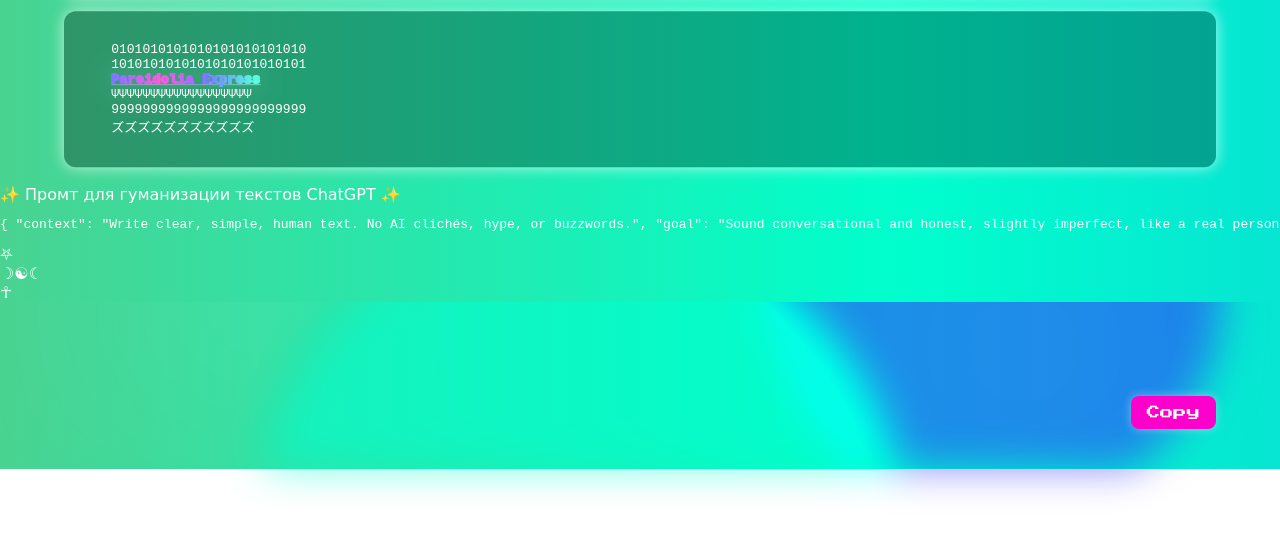
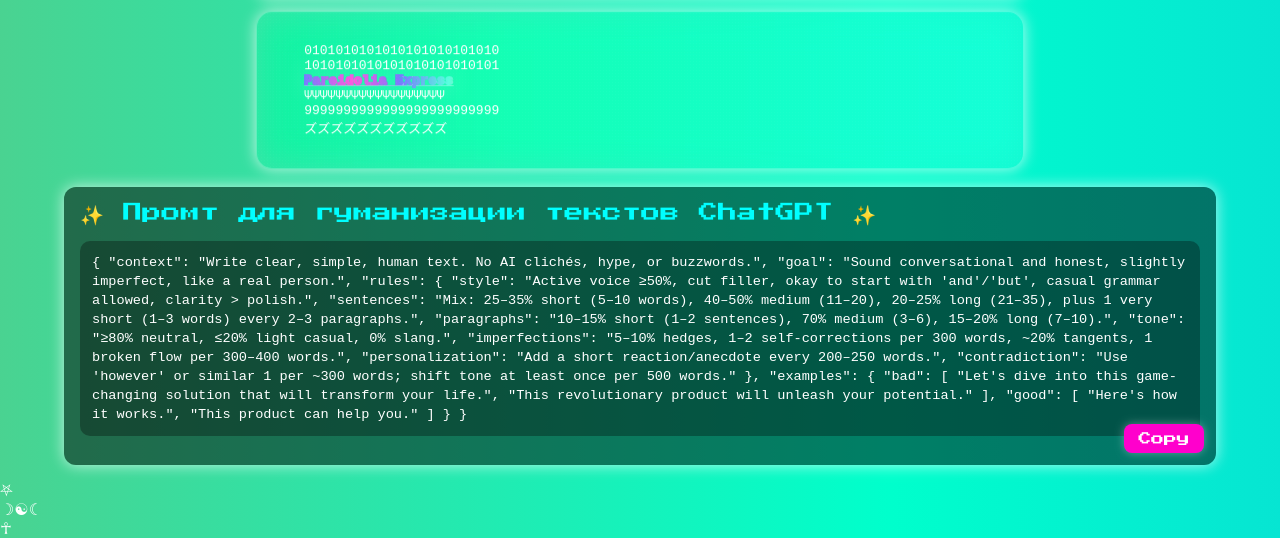
Before and after one commit to 5k1720/5k1720.github.io, a plain HTML site: page index.html in a window 1280 px wide. Shown: the part 331-869 px from the top of the page. Before the commit the page ends 800 px from the top, so only its background shows below. Drawn offline with Linux system fonts and the light colour scheme; a web font is replaced by a local one.

Commit message:
Update style.css

```diff
--- a/style.css
+++ b/style.css
@@ -2,49 +2,92 @@
 
 *,*::before,*::after{box-sizing:border-box}
 :root,html,body{width:100%;max-width:100%;overflow-x:hidden}
-html,body{margin:0;padding:0;color:#fff;font-family:'Rubik Glitch',cursive;
-background:linear-gradient(270deg,#ff00cc,#3333ff,#00ffcc,#ff6600,#ff0000,#00ff99);
-background-size:1200% 1200%;animation:bg-shift 8s ease infinite}
-
+html,body{
+  margin:0;padding:0;color:#fff;font-family:'Rubik Glitch',cursive;
+  background:linear-gradient(270deg,#ff00cc,#3333ff,#00ffcc,#ff6600,#ff0000,#00ff99);
+  background-size:1200% 1200%;animation:bg-shift 8s ease infinite
+}
 @keyframes bg-shift{0%{background-position:0% 50%}50%{background-position:100% 50%}100%{background-position:0% 50%}}
 
-h1{font-family:'Monoton',cursive;text-align:center;font-size:4rem;margin:2rem 0;
-text-shadow:0 0 5px #fff,0 0 20px #ff00cc,0 0 40px #ff00cc;
-animation:flicker 3s infinite alternate,spinScale 10s linear infinite}
+h1{
+  font-family:'Monoton',cursive;text-align:center;font-size:4rem;margin:2rem 0;
+  text-shadow:0 0 5px #fff,0 0 20px #ff00cc,0 0 40px #ff00cc;
+  animation:flicker 3s infinite alternate,spinScale 10s linear infinite
+}
 @keyframes flicker{0%,18%,22%,25%,53%,57%,100%{opacity:1}20%,24%,55%{opacity:.3}}
 @keyframes spinScale{0%{transform:rotate(0) scale(1)}50%{transform:rotate(180deg) scale(1.1)}100%{transform:rotate(360deg) scale(1)}}
 
-.chaos{font-family:'Press Start 2P',monospace;padding:1rem;border-radius:12px;background:rgba(0,0,0,.3);
-margin:1rem auto;max-width:90%;box-shadow:0 0 15px rgba(255,255,255,.7);animation:pulse 2s infinite ease-in-out,wobble 5s infinite}
+.chaos{
+  font-family:'Press Start 2P',monospace;padding:1rem;border-radius:12px;background:rgba(0,0,0,.3);
+  margin:1rem auto;max-width:90%;box-shadow:0 0 15px rgba(255,255,255,.7);
+  animation:pulse 2s infinite ease-in-out,wobble 5s infinite
+}
 @keyframes pulse{0%,100%{transform:scale(1)}50%{transform:scale(1.05)}}
 @keyframes wobble{0%,100%{transform:rotate(0)}25%{transform:rotate(3deg)}75%{transform:rotate(-3deg)}}
+@media (min-width:992px){.chaos{max-width:60%}}
 
 .rainbow{display:inline-block;background:linear-gradient(90deg,red,orange,yellow,green,blue,indigo,violet);
-background-size:400%;-webkit-background-clip:text;-webkit-text-fill-color:transparent;
-animation:rainbow-move 2s linear infinite}
+  background-size:400%;-webkit-background-clip:text;-webkit-text-fill-color:transparent;animation:rainbow-move 2s linear infinite}
 @keyframes rainbow-move{0%{background-position:0% 50%}100%{background-position:100% 50%}}
 
-.glitch{position:relative;color:white;font-size:2rem;text-align:center;animation:shake 1s infinite}
-.glitch::before,.glitch::after{content:attr(data-text);position:absolute;left:0;width:100%;background:transparent;overflow:hidden}
+.glitch{position:relative;color:#fff;font-size:2rem;text-align:center;animation:shake 1s infinite}
+.glitch::before,.glitch::after{content:attr(data-text);position:absolute;left:0;width:100%}
 .glitch::before{left:2px;text-shadow:-2px 0 red;animation:glitch-anim 2s infinite linear alternate-reverse}
 .glitch::after{left:-2px;text-shadow:-2px 0 blue;animation:glitch-anim 3s infinite linear alternate-reverse}
-@keyframes glitch-anim{0%{clip:rect(0,9999px,0,0)}5%{clip:rect(0,9999px,50px,0)}10%{clip:rect(0,9999px,10px,0)}
-15%{clip:rect(0,9999px,40px,0)}20%{clip:rect(0,9999px,20px,0)}25%{clip:rect(0,9999px,60px,0)}
-30%{clip:rect(0,9999px,30px,0)}35%{clip:rect(0,9999px,70px,0)}40%{clip:rect(0,9999px,15px,0)}100%{clip:rect(0,9999px,100px,0)}}
-@keyframes shake{0%{transform:translate(1px,1px) rotate(0)}10%{transform:translate(-1px,-2px) rotate(-1deg)}
-20%{transform:translate(-3px,0) rotate(1deg)}30%{transform:translate(3px,2px) rotate(0)}40%{transform:translate(1px,-1px) rotate(1deg)}
-50%{transform:translate(-1px,2px) rotate(-1deg)}60%{transform:translate(-3px,1px) rotate(0)}70%{transform:translate(3px,1px) rotate(-1deg)}
-80%{transform:translate(-1px,-1px) rotate(1deg)}90%{transform:translate(1px,2px) rotate(0)}100%{transform:translate(1px,-2px) rotate(-1deg)}}
+@keyframes glitch-anim{0%{clip:rect(0,9999px,0,0)}25%{clip:rect(0,9999px,50px,0)}50%{clip:rect(0,9999px,100px,0)}75%{clip:rect(0,9999px,20px,0)}100%{clip:rect(0,9999px,80px,0)}}
+@keyframes shake{0%,100%{transform:translate(0,0) rotate(0)}25%{transform:translate(-2px,2px) rotate(-1deg)}50%{transform:translate(2px,-2px) rotate(1deg)}75%{transform:translate(-1px,1px) rotate(0)}}
 
 .matrix{font-family:monospace;white-space:pre;overflow:hidden}
 .floaty{animation:floatyAnim 6s ease-in-out infinite}
 @keyframes floatyAnim{0%,100%{transform:translateY(0)}50%{transform:translateY(-8px)}}
 
-.symbol{position:fixed;font-size:2rem;color:#fff;opacity:.15;animation:distort 4s infinite alternate ease-in-out;z-index:5}
-.left-symbol{top:50%;left:2%}
-.right-symbol{top:50%;right:2%}
-.center-symbol{bottom:10%;left:50%;transform:translateX(-50%)}
-@keyframes distort{0%{filter:url(#distort)}100%{filter:none}}
+.glass{
+  background:rgba(255,255,255,.08);border:1px solid rgba(255,255,255,.25);border-radius:16px;
+  -webkit-backdrop-filter:blur(18px) saturate(140%);backdrop-filter:blur(18px) saturate(140%);
+  position:relative;overflow:hidden
+}
+.glass::after{
+  content:"";position:absolute;inset:0;background-image:radial-gradient(rgba(255,255,255,.03) 1px,transparent 1px);
+  background-size:3px 3px;pointer-events:none;mix-blend-mode:overlay
+}
+
+.sticky{position:sticky;top:0;z-index:5}
+.tilt{transform-style:preserve-3d;will-change:transform}
+
+.liquid{
+  display:inline-block;
+  background:radial-gradient(circle at 20% 50%,#ff00cc,#3333ff,#00ffcc,#ff6600,#ff0000,#00ff99);
+  background-size:200% 200%;
+  -webkit-background-clip:text;
+  -webkit-text-fill-color:transparent;
+  animation:liquidMove 6s ease infinite;
+  font-weight:800;letter-spacing:.5px;
+  -webkit-text-stroke:2px rgba(255,255,255,.35);
+  filter:drop-shadow(0 0 12px rgba(255,255,255,.28))
+}
+@keyframes liquidMove{0%{background-position:0% 50%}50%{background-position:100% 50%}100%{background-position:0% 50%}}
+
+.prompt-block{
+  font-family:'Press Start 2P',monospace;
+  position:relative;z-index:2;
+  padding:1rem;border-radius:12px;background:rgba(0,0,0,.5);
+  margin:1rem auto;max-width:90%;box-shadow:0 0 15px rgba(255,255,255,.7)
+}
+.prompt-header{font-size:1.2rem;margin-bottom:.6rem;color:#0ff}
+.prompt-text{
+  font-family:monospace;font-size:.85rem;line-height:1.4;
+  white-space:pre-wrap;word-break:break-word;
+  background:rgba(0,0,0,.3);padding:.75rem;border-radius:10px;
+  max-height:52vh;overflow:auto
+}
+.copy-btn{
+  position:absolute;right:.75rem;bottom:.75rem;
+  padding:.5rem .9rem;border:none;border-radius:8px;
+  background:#ff00cc;color:#fff;cursor:pointer;
+  font-family:'Press Start 2P',monospace;font-size:.8rem;
+  box-shadow:0 0 10px rgba(255,255,255,.35)
+}
+.copy-btn:active{transform:scale(.96)}
 
 .blobs{position:fixed;inset:0;overflow:hidden;z-index:-1;opacity:.55;filter:blur(20px) saturate(140%)}
 .blob{position:absolute;border-radius:50%;mix-blend-mode:screen;animation:blobMove 25s infinite alternate ease-in-out}
@@ -52,18 +95,7 @@ animation:rainbow-move 2s linear infinite}
 .b2{width:35vw;height:35vw;background:#3333ff;top:50%;left:60%;animation-duration:40s}
 .b3{width:50vw;height:50vw;background:#00ffcc;top:70%;left:20%;animation-duration:35s}
 @keyframes blobMove{0%{transform:translate(0,0) scale(1)}50%{transform:translate(30px,-40px) scale(1.1)}100%{transform:translate(-20px,30px) scale(.9)}}
+.blobs::after{content:"";position:absolute;inset:0;pointer-events:none;background:radial-gradient(40% 60% at 20% 80%,rgba(255,255,255,.08),transparent 60%),radial-gradient(35% 55% at 80% 85%,rgba(255,255,255,.06),transparent 60%);mix-blend-mode:screen}
 
-.blobs::after{content:"";position:absolute;inset:0;pointer-events:none;
-background:radial-gradient(40% 60% at 20% 80%,rgba(255,255,255,.08),transparent 60%),
-radial-gradient(35% 55% at 80% 85%,rgba(255,255,255,.06),transparent 60%);
-mix-blend-mode:screen}
-
-.liquid{background:radial-gradient(circle at 20% 50%,#ff00cc,#3333ff,#00ffcc,#ff6600,#ff0000,#00ff99);
-background-size:200% 200%;-webkit-background-clip:text;-webkit-text-fill-color:transparent;
-animation:liquidMove 6s ease infinite;font-weight:800;letter-spacing:.5px;
--webkit-text-stroke:2px rgba(255,255,255,.35);filter:drop-shadow(0 0 12px rgba(255,255,255,.28))}
-@keyframes liquidMove{0%{background-position:0% 50%}50%{background-position:100% 50%}100%{background-position:0% 50%}}
-
-.copy-btn{position:absolute;right:5%;bottom:5%;padding:10px 16px;border:none;border-radius:8px;background:#ff00cc;color:#fff;cursor:pointer;font-family:'Press Start 2P',monospace;box-shadow:0 0 10px rgba(255,255,255,.4)}
 .particle{position:fixed;border-radius:50%;pointer-events:none;animation:particleAnim .7s forwards ease-out}
 @keyframes particleAnim{to{transform:translate(var(--dx),var(--dy)) scale(0);opacity:0}}
```
